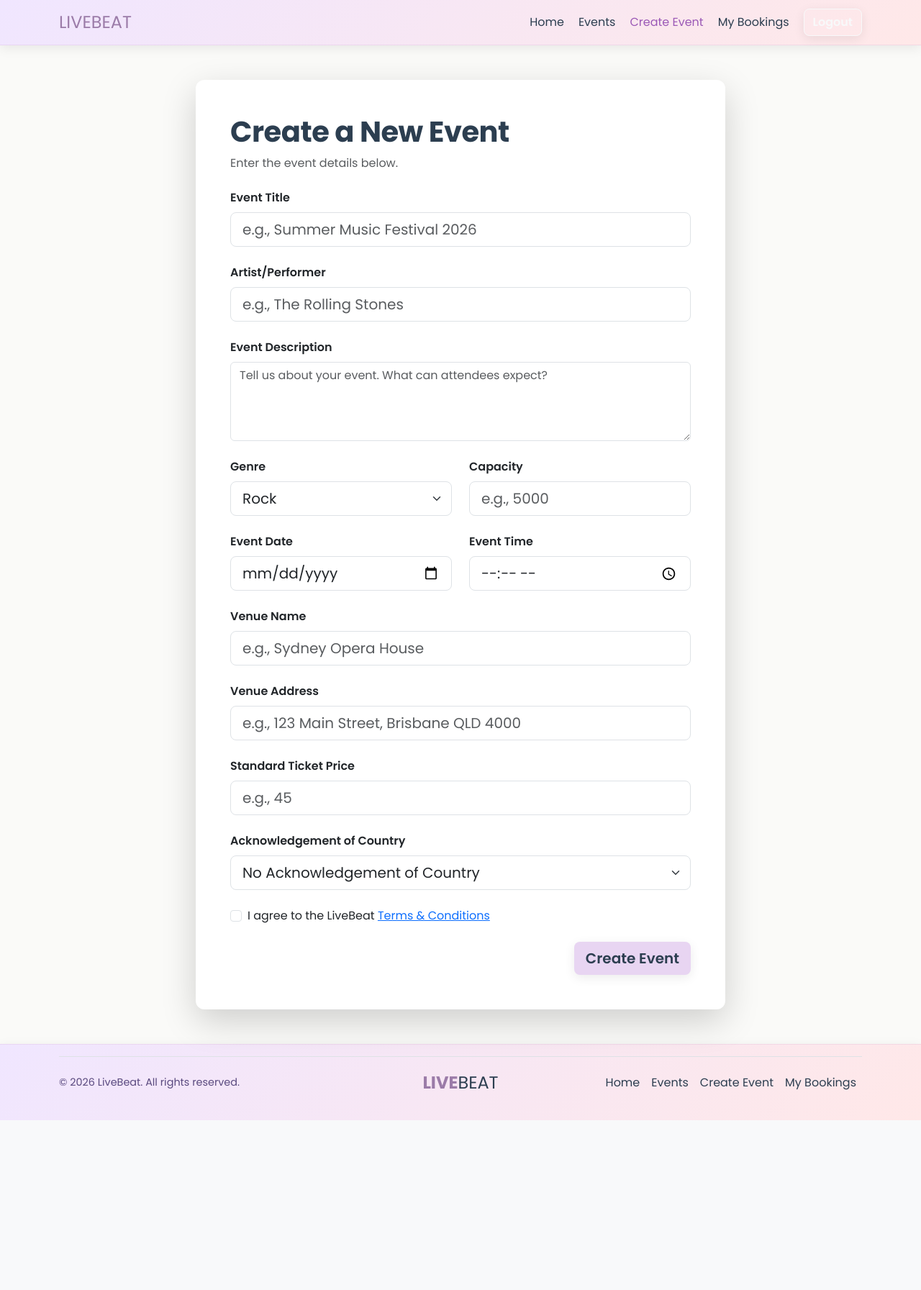
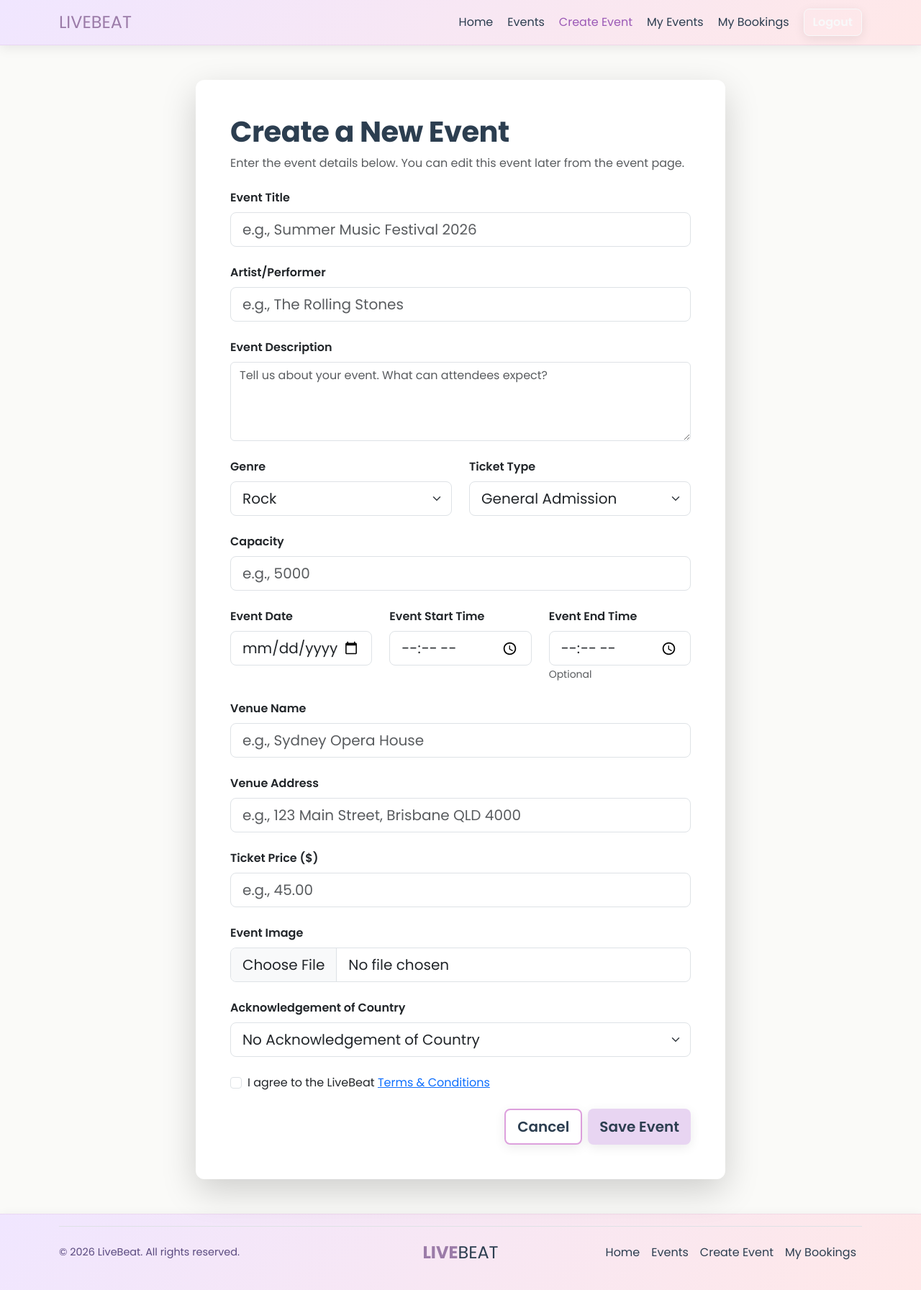
Before and after one commit to rosenetsch/ass2-group18, a Flask app: page /create-event in a window 1280 px wide. Shown: the whole page at 72% size. Before the commit the page ends 1557 px from the top, so only its background shows below. Run offline with Flask 3, Linux system fonts and the light colour scheme; a user stored in the database is signed in; some libraries are stand-ins or nearby versions.

Commit message:
made some updated fix

```diff
--- a/wrkspce/IAB207_ASS2/ass2-group18/livebeat/forms.py
+++ b/wrkspce/IAB207_ASS2/ass2-group18/livebeat/forms.py
@@ -1,6 +1,7 @@
 from flask_wtf import FlaskForm
+from flask_wtf.file import FileField, FileAllowed
 from wtforms.fields import SubmitField, StringField, PasswordField
-from wtforms.validators import InputRequired, Length, Email, EqualTo, Regexp
+from wtforms.validators import InputRequired, Length, Email, EqualTo, Regexp, Optional
 from wtforms.fields import TextAreaField, SelectField, IntegerField, FloatField, DateField, TimeField
 from wtforms.validators import NumberRange
 
@@ -22,14 +23,27 @@ class EventForm(FlaskForm):
         validators=[InputRequired()],
     )
 
+    ticket_type = SelectField(
+        "Ticket Type",
+        choices=[
+            ("general", "General Admission"),
+            ("vip", "VIP"),
+            ("student", "Student Concession"),
+        ],
+        validators=[InputRequired()],
+    )
+
     capacity = IntegerField("Capacity", validators=[InputRequired(), NumberRange(min=1)])
     date = DateField("Event Date", validators=[InputRequired()])
-    time = TimeField("Event Time", validators=[InputRequired()])
+    time = TimeField("Event Start Time", validators=[InputRequired()])
+    end_time = TimeField("Event End Time", validators=[Optional()])
 
     venue_name = StringField("Venue Name", validators=[InputRequired()])
     venue_address = StringField("Venue Address", validators=[InputRequired()])
 
-    ticket_price = FloatField("Standard Ticket Price", validators=[InputRequired(), NumberRange(min=0)])
+    ticket_price = FloatField("Ticket Price ($)", validators=[InputRequired(), NumberRange(min=0)])
+
+    image = FileField("Event Image", validators=[Optional(), FileAllowed(['jpg', 'jpeg', 'png', 'gif'], 'Images only.')])
 
     acknowledgement = SelectField(
         "Acknowledgement of Country",
@@ -41,7 +55,7 @@ class EventForm(FlaskForm):
         validators=[InputRequired()],
     )
 
-    submit = SubmitField("Create Event")
+    submit = SubmitField("Save Event")
 
 # creates the login information
 class LoginForm(FlaskForm):
--- a/wrkspce/IAB207_ASS2/ass2-group18/livebeat/models.py
+++ b/wrkspce/IAB207_ASS2/ass2-group18/livebeat/models.py
@@ -39,6 +39,8 @@ class Event(db.Model):
     venue_address = db.Column(db.String(200), nullable=False)
 
     ticket_price = db.Column(db.Float, nullable=False)
+    ticket_type = db.Column(db.String(50), nullable=True, default="general")
+    end_time = db.Column(db.DateTime, nullable=True)
     acknowledgement = db.Column(db.Text)
 
     image = db.Column(db.String(200), default="concert1.jpg")
--- a/wrkspce/IAB207_ASS2/ass2-group18/livebeat/templates/base.html
+++ b/wrkspce/IAB207_ASS2/ass2-group18/livebeat/templates/base.html
@@ -8,6 +8,7 @@
     <link href="https://cdn.jsdelivr.net/npm/bootstrap@5.3.3/dist/css/bootstrap.min.css" rel="stylesheet">
     <link href="https://fonts.googleapis.com/css2?family=Poppins:wght@400;500;600;700&display=swap" rel="stylesheet">
     <link href="{{ url_for('static', filename='style/style.css') }}" rel="stylesheet">
+    <link href="https://cdn.jsdelivr.net/npm/bootstrap-icons@1.11.3/font/bootstrap-icons.min.css" rel="stylesheet">
 </head>
 
 <body>
@@ -33,7 +34,7 @@
 
                         <li class="nav-item">
                             <a class="nav-link {% if request.endpoint == 'main.index' or request.endpoint == 'main.event_details' %}active{% endif %}"
-                                href="{{ url_for('main.index') }}">Events</a>
+                                href="{{ url_for('main.index') }}#events">Events</a>
                         </li>
 
 
@@ -45,6 +46,13 @@
                             <a class="nav-link {% if request.endpoint == 'main.create_event' %}active{% endif %}"
                                 href="{{ url_for('main.create_event') }}">Create Event</a>
                         </li>
+
+                        {% if has_created_events %}
+                        <li class="nav-item">
+                            <a class="nav-link {% if request.endpoint == 'main.my_events' %}active{% endif %}"
+                                href="{{ url_for('main.my_events') }}">My Events</a>
+                        </li>
+                        {% endif %}
 
                         <li class="nav-item">
                             <a class="nav-link {% if request.endpoint == 'main.booking_history' %}active{% endif %}"
@@ -104,24 +112,22 @@
 
                 <ul class="nav col-md-4 justify-content-end">
                     <li class="nav-item">
-                        <a href="{{ url_for('main.index') }}"
-                            class="nav-link px-2 lb-footer-nav-link">Home</a>
+                        <a href="{{ url_for('main.index') }}" class="nav-link px-2 lb-footer-nav-link">Home</a>
                     </li>
 
                     <li class="nav-item">
-                        <a href="{{ url_for('main.index') }}"
-                            class="nav-link px-2 lb-footer-nav-link">Events</a>
+                        <a href="{{ url_for('main.index') }}#events" class="nav-link px-2 lb-footer-nav-link">Events</a>
                     </li>
 
                     {% if current_user.is_authenticated %}
                     <li class="nav-item">
-                        <a href="{{ url_for('main.create_event') }}"
-                            class="nav-link px-2 lb-footer-nav-link">Create Event</a>
+                        <a href="{{ url_for('main.create_event') }}" class="nav-link px-2 lb-footer-nav-link">Create
+                            Event</a>
                     </li>
 
                     <li class="nav-item">
-                        <a href="{{ url_for('main.booking_history') }}"
-                            class="nav-link px-2 lb-footer-nav-link">My Bookings</a>
+                        <a href="{{ url_for('main.booking_history') }}" class="nav-link px-2 lb-footer-nav-link">My
+                            Bookings</a>
                     </li>
                     {% endif %}
                 </ul>
--- a/wrkspce/IAB207_ASS2/ass2-group18/livebeat/templates/create-event.html
+++ b/wrkspce/IAB207_ASS2/ass2-group18/livebeat/templates/create-event.html
@@ -1,6 +1,6 @@
 {% extends 'base.html' %}
 
-{% block title %}Create Event - LiveBeat{% endblock %}
+{% block title %}{% if editing %}Edit Event{% else %}Create Event{% endif %} - LiveBeat{% endblock %}
 
 {% block content %}
 <section class="py-5">
@@ -9,10 +9,19 @@
             <div class="col-lg-8">
                 <div class="card border-0 shadow-lg">
                     <div class="card-body p-5">
-                        <h1 class="card-title mb-2">Create a New Event</h1>
-                        <p class="text-muted mb-4">Enter the event details below.</p>
+                        <h1 class="card-title mb-2">
+                            {% if editing %}Edit Event{% else %}Create a New Event{% endif %}
+                        </h1>
+                        <p class="text-muted mb-4">
+                            {% if editing %}
+                            Update the event details below. Event status cannot be changed here.
+                            {% else %}
+                            Enter the event details below. You can edit this event later from the event page.
+                            {% endif %}
+                        </p>
 
-                        <form method="POST" action="{{ url_for('main.create_event') }}">
+                        <form method="POST" enctype="multipart/form-data"
+                            action="{% if editing %}{{ url_for('main.edit_event', event_id=event.id) }}{% else %}{{ url_for('main.create_event') }}{% endif %}">
                             {{ form.hidden_tag() }}
 
                             <div class="mb-4">
@@ -35,22 +44,31 @@
                                     {{ form.category.label(class="form-label fw-semibold") }}
                                     {{ form.category(class="form-select form-select-lg") }}
                                 </div>
-
                                 <div class="col-md-6">
-                                    {{ form.capacity.label(class="form-label fw-semibold") }}
-                                    {{ form.capacity(class="form-control form-control-lg", placeholder="e.g., 5000") }}
+                                    {{ form.ticket_type.label(class="form-label fw-semibold") }}
+                                    {{ form.ticket_type(class="form-select form-select-lg") }}
                                 </div>
                             </div>
 
+                            <div class="mb-4">
+                                {{ form.capacity.label(class="form-label fw-semibold") }}
+                                {{ form.capacity(class="form-control form-control-lg", type="number", min="1",
+                                placeholder="e.g., 5000") }}
+                            </div>
+
                             <div class="row mb-4">
-                                <div class="col-md-6">
+                                <div class="col-md-4">
                                     {{ form.date.label(class="form-label fw-semibold") }}
                                     {{ form.date(class="form-control form-control-lg") }}
                                 </div>
-
-                                <div class="col-md-6">
+                                <div class="col-md-4">
                                     {{ form.time.label(class="form-label fw-semibold") }}
                                     {{ form.time(class="form-control form-control-lg") }}
+                                </div>
+                                <div class="col-md-4">
+                                    {{ form.end_time.label(class="form-label fw-semibold") }}
+                                    {{ form.end_time(class="form-control form-control-lg") }}
+                                    <small class="text-muted">Optional</small>
                                 </div>
                             </div>
 
@@ -66,7 +84,17 @@
 
                             <div class="mb-4">
                                 {{ form.ticket_price.label(class="form-label fw-semibold") }}
-                                {{ form.ticket_price(class="form-control form-control-lg", placeholder="e.g., 45") }}
+                                {{ form.ticket_price(class="form-control form-control-lg", type="number", min="0",
+                                step="0.01", placeholder="e.g., 45.00") }}
+                            </div>
+
+                            <div class="mb-4">
+                                {{ form.image.label(class="form-label fw-semibold") }}
+                                {{ form.image(class="form-control form-control-lg") }}
+                                {% if editing and event.image %}
+                                <small class="text-muted">Current: {{ event.image }}. Leave blank to keep existing
+                                    image.</small>
+                                {% endif %}
                             </div>
 
                             <div class="mb-4">
@@ -74,6 +102,7 @@
                                 {{ form.acknowledgement(class="form-select form-select-lg") }}
                             </div>
 
+                            {% if not editing %}
                             <div class="mb-4">
                                 <div class="form-check">
                                     <input class="form-check-input" type="checkbox" id="termsCheck" required>
@@ -82,8 +111,11 @@
                                     </label>
                                 </div>
                             </div>
+                            {% endif %}
 
                             <div class="d-grid gap-2 d-md-flex justify-content-md-end">
+                                <a href="{{ url_for('main.index') }}"
+                                    class="btn btn-outline-secondary btn-lg">Cancel</a>
                                 {{ form.submit(class="btn btn-primary btn-lg") }}
                             </div>
                         </form>
--- a/wrkspce/IAB207_ASS2/ass2-group18/livebeat/views.py
+++ b/wrkspce/IAB207_ASS2/ass2-group18/livebeat/views.py
@@ -1,6 +1,8 @@
-from flask import Blueprint, render_template, redirect, url_for, flash, request
+from flask import Blueprint, render_template, redirect, url_for, flash, request, abort, current_app
 from flask_login import login_required, current_user
 from datetime import datetime
+import os
+from werkzeug.utils import secure_filename
 
 from . import db
 from .models import Event, Booking, Comment
@@ -9,6 +11,14 @@ from .forms import EventForm, BookingForm
 
 main_bp = Blueprint("main", __name__)
 
+
+@main_bp.app_context_processor
+def inject_has_created_events():
+    has_created_events = False
+    if current_user.is_authenticated:
+        has_created_events = Event.query.filter_by(user_id=current_user.id).first() is not None
+    return {"has_created_events": has_created_events}
+
 #US14
 def mark_past_events_inactive():
     now = datetime.now()
@@ -16,7 +26,7 @@ def mark_past_events_inactive():
 
     if past_open_events:
         for event in past_open_events:
-            Event.status.notin_(["Inactive", "Sold Out", "Cancelled"])
+            event.status = "Inactive"
         db.session.commit()
 
 @main_bp.route("/")
@@ -63,11 +73,18 @@ def event_details(event_id):
 def create_event():
     form = EventForm()
 
-    if form.errors:
-        print("CREATE EVENT FORM ERRORS:", form.errors)
-
     if form.validate_on_submit():
         event_datetime = datetime.combine(form.date.data, form.time.data)
+        end_datetime = datetime.combine(form.date.data, form.end_time.data) if form.end_time.data else None
+
+        # Handle image upload
+        image_filename = "concert1.jpg"
+        if form.image.data and hasattr(form.image.data, "filename") and form.image.data.filename:
+            f = form.image.data
+            filename = secure_filename(f.filename)
+            upload_folder = os.path.join(current_app.root_path, 'static', 'images')
+            f.save(os.path.join(upload_folder, filename))
+            image_filename = filename
 
         event = Event(
             title=form.title.data,
@@ -76,13 +93,15 @@ def create_event():
             category=form.category.data,
             capacity=form.capacity.data,
             date=event_datetime,
+            end_time=end_datetime,
             venue_name=form.venue_name.data,
             venue_address=form.venue_address.data,
             ticket_price=form.ticket_price.data,
+            ticket_type=form.ticket_type.data,
             acknowledgement=form.acknowledgement.data,
             user_id=current_user.id,
             status="Open",
-            image="concert1.jpg",
+            image=image_filename,
         )
 
         db.session.add(event)
@@ -92,6 +111,82 @@ def create_event():
         return redirect(url_for("main.event_details", event_id=event.id))
 
     return render_template("create-event.html", form=form)
+
+
+@main_bp.route("/events/<int:event_id>/edit", methods=["GET", "POST"])
+@login_required
+def edit_event(event_id):
+    event = Event.query.get_or_404(event_id)
+
+    # Only the owner can edit
+    if event.user_id != current_user.id:
+        abort(403)
+
+    form = EventForm(obj=event)
+
+    if form.validate_on_submit():
+        updated_start_datetime = datetime.combine(form.date.data, form.time.data)
+        event.title = form.title.data
+        event.artist = form.artist.data
+        event.description = form.description.data
+        event.category = form.category.data
+        event.capacity = form.capacity.data
+        event.date = updated_start_datetime
+        event.end_time = datetime.combine(form.date.data, form.end_time.data) if form.end_time.data else None
+        event.venue_name = form.venue_name.data
+        event.venue_address = form.venue_address.data
+        event.ticket_price = form.ticket_price.data
+        event.ticket_type = form.ticket_type.data
+        # Update image only if a new one was uploaded
+        if form.image.data and hasattr(form.image.data, "filename") and form.image.data.filename:
+            f = form.image.data
+            filename = secure_filename(f.filename)
+            upload_folder = os.path.join(current_app.root_path, 'static', 'images')
+            f.save(os.path.join(upload_folder, filename))
+            event.image = filename
+        event.acknowledgement = form.acknowledgement.data
+
+        # Reactivate only when an inactive event is moved to the future.
+        if event.status == "Inactive" and updated_start_datetime >= datetime.now():
+            event.status = "Open"
+
+        # Reopen sold-out events when tickets are added back.
+        if event.status and event.status.strip().lower() == "sold out" and event.capacity > 0:
+            event.status = "Open"
+
+        db.session.commit()
+        flash("Event updated successfully.")
+        return redirect(url_for("main.event_details", event_id=event.id))
+
+    # Pre-fill date and time fields from existing event
+    if request.method == "GET":
+        form.date.data = event.date.date()
+        form.time.data = event.date.time()
+        if event.end_time:
+            form.end_time.data = event.end_time.time()
+
+    return render_template("create-event.html", form=form, editing=True, event=event)
+
+
+@main_bp.route("/events/<int:event_id>/cancel", methods=["POST"])
+@login_required
+def cancel_event(event_id):
+    event = Event.query.get_or_404(event_id)
+
+    if event.user_id != current_user.id:
+        abort(403)
+
+    event.status = "Cancelled"
+    db.session.commit()
+    flash("Event has been cancelled.")
+    return redirect(url_for("main.event_details", event_id=event.id))
+
+
+@main_bp.route("/my-events")
+@login_required
+def my_events():
+    events = Event.query.filter_by(user_id=current_user.id).order_by(Event.date.desc()).all()
+    return render_template("my-events.html", events=events)
 
 
 @main_bp.route("/booking-history")
```
Also changed, not shown: wrkspce/IAB207_ASS2/ass2-group18/livebeat/static/style/style.css (+5 -30 lines), wrkspce/IAB207_ASS2/ass2-group18/livebeat/templates/event-details.html (+39 -7 lines), wrkspce/IAB207_ASS2/ass2-group18/livebeat/templates/my-events.html (added, +73 -0 lines), wrkspce/IAB207_ASS2/ass2-group18/instance/sitedata.sqlite.
